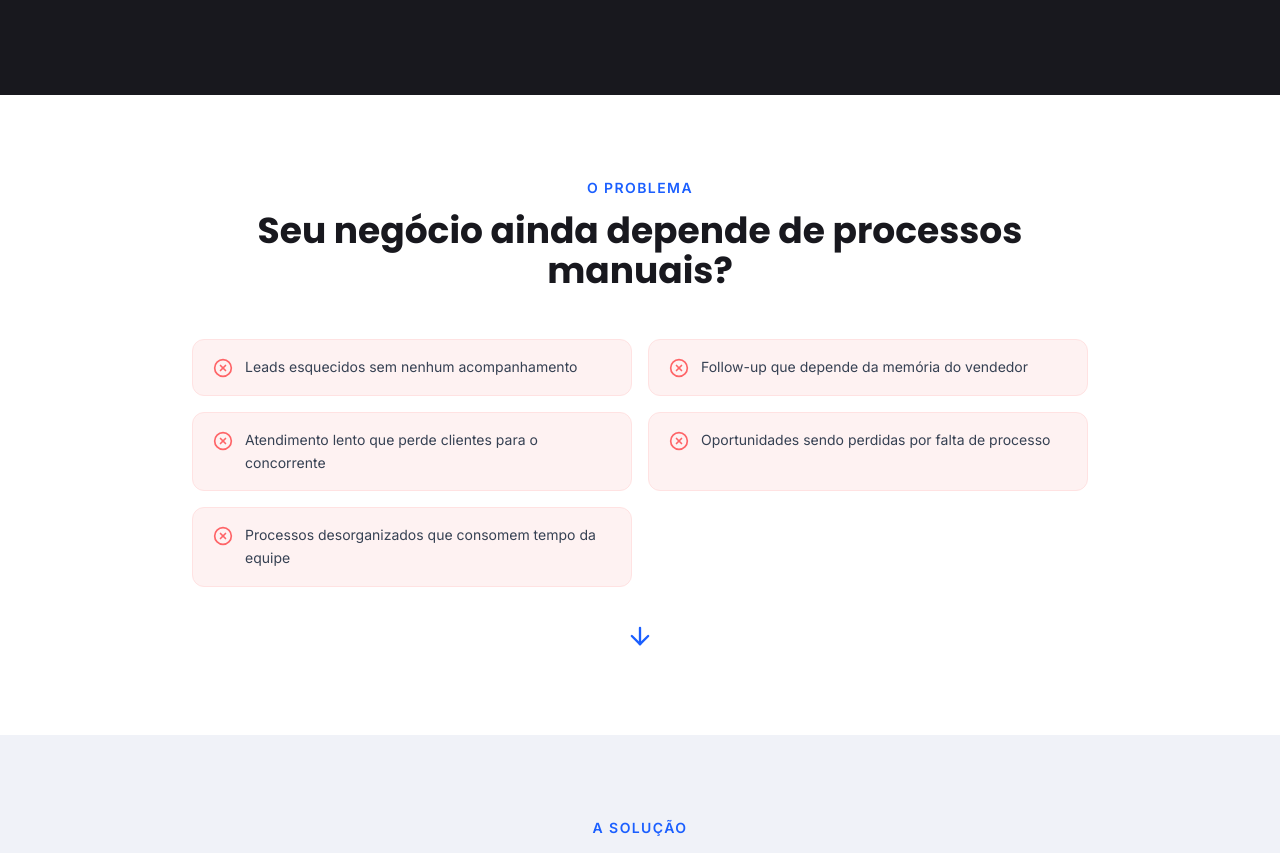
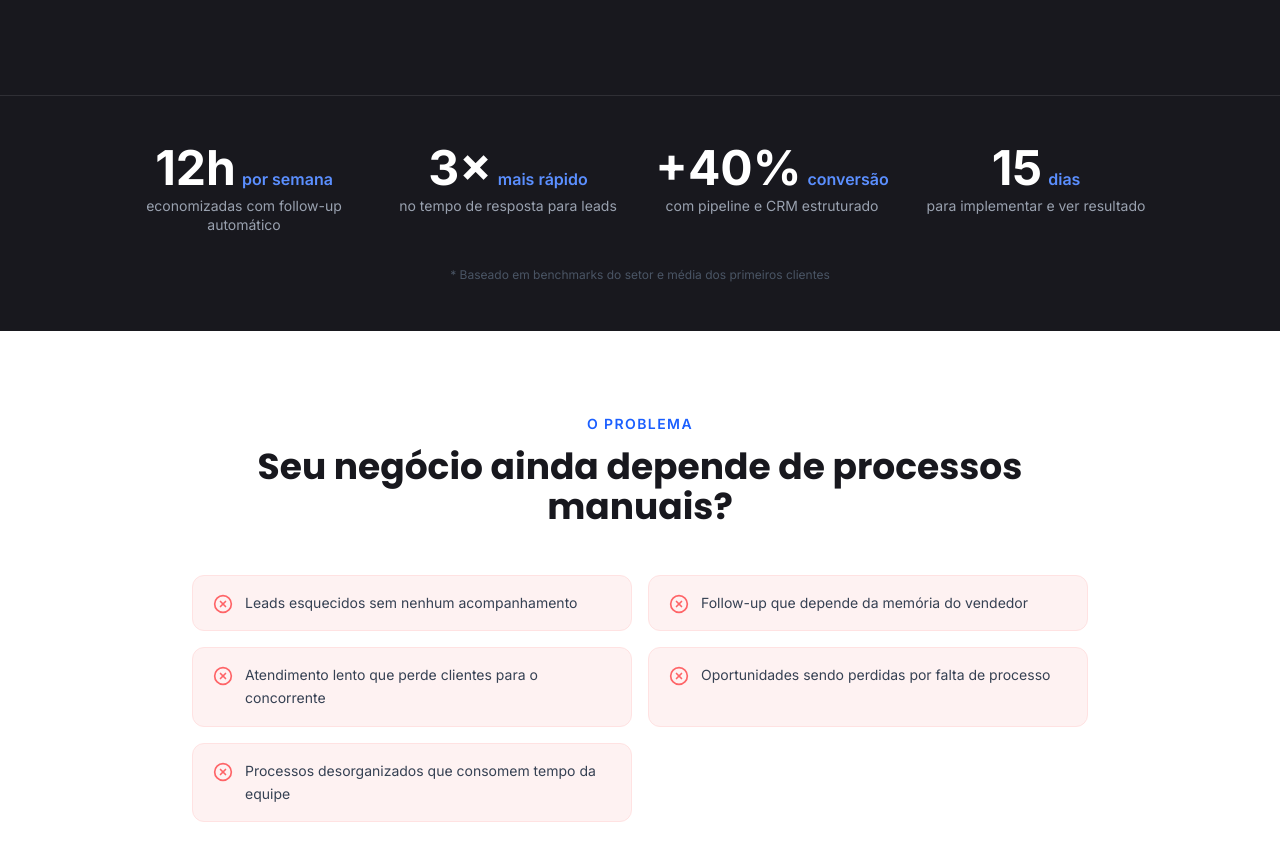
Before and after one commit to jkconsultingti-ops/JkConsulting, a Next.js app: page / in a window 1280 px wide. Shown: the part 1037-1890 px from the top of the page. Built offline with nearby package versions, Linux system fonts and the light colour scheme.

Commit message:
feat: add metrics section with quantitative data after hero

```diff
--- a/src/app/page.tsx
+++ b/src/app/page.tsx
@@ -41,6 +41,7 @@ export default function Home() {
   const beforeItems: string[] = t("home.comparison.before", { returnObjects: true }) as string[];
   const afterItems: string[]  = t("home.comparison.after",  { returnObjects: true }) as string[];
   const serviceItems: { title: string; desc: string; cta: string; slug: string }[] = t("home.services_section.items", { returnObjects: true }) as { title: string; desc: string; cta: string; slug: string }[];
+  const metrics: { value: string; unit: string; desc: string }[] = t("home.metrics.items", { returnObjects: true }) as { value: string; unit: string; desc: string }[];
   const offerItems: string[]  = t("home.offer.items",  { returnObjects: true }) as string[];
   const steps: { title: string; desc: string }[] = t("home.how.steps", { returnObjects: true }) as { title: string; desc: string }[];
 
@@ -85,6 +86,24 @@ export default function Home() {
             </p>
             <AutomationFlow nodes={flowNodes} />
           </div>
+        </div>
+      </section>
+
+      {/* ── MÉTRICAS ── */}
+      <section className="bg-gray-900 border-t border-white/10 py-12 px-4">
+        <div className="max-w-5xl mx-auto">
+          <div className="grid grid-cols-2 md:grid-cols-4 gap-6 md:gap-8">
+            {metrics.map(({ value, unit, desc }) => (
+              <div key={desc} className="text-center">
+                <div className="flex items-baseline justify-center gap-1.5 mb-1">
+                  <span className="text-4xl md:text-5xl font-bold text-white">{value}</span>
+                  <span className="text-blue-400 font-semibold text-base">{unit}</span>
+                </div>
+                <p className="text-gray-400 text-sm leading-snug">{desc}</p>
+              </div>
+            ))}
+          </div>
+          <p className="text-center text-gray-600 text-xs mt-8">* {t("home.metrics.disclaimer")}</p>
         </div>
       </section>
 
--- a/src/lib/i18n/locales/en.json
+++ b/src/lib/i18n/locales/en.json
@@ -18,6 +18,15 @@
       "cta_secondary": "See how to automate my business",
       "flow_label": "How it works in practice",
       "flow_nodes": ["Lead comes in", "AI qualifies", "CRM updates", "Follow-up"]
+    },
+    "metrics": {
+      "disclaimer": "Based on industry benchmarks and early client averages",
+      "items": [
+        { "value": "12h", "unit": "per week", "desc": "saved with automatic follow-up" },
+        { "value": "3×", "unit": "faster", "desc": "response time to leads" },
+        { "value": "+40%", "unit": "conversion", "desc": "with structured pipeline and CRM" },
+        { "value": "15", "unit": "days", "desc": "to implement and see results" }
+      ]
     },
     "problem": {
       "label": "The problem",
--- a/src/lib/i18n/locales/pt.json
+++ b/src/lib/i18n/locales/pt.json
@@ -18,6 +18,15 @@
       "cta_secondary": "Ver como automatizar meu negócio",
       "flow_label": "Como funciona na prática",
       "flow_nodes": ["Lead entra", "IA qualifica", "CRM atualiza", "Follow-up"]
+    },
+    "metrics": {
+      "disclaimer": "Baseado em benchmarks do setor e média dos primeiros clientes",
+      "items": [
+        { "value": "12h", "unit": "por semana", "desc": "economizadas com follow-up automático" },
+        { "value": "3×", "unit": "mais rápido", "desc": "no tempo de resposta para leads" },
+        { "value": "+40%", "unit": "conversão", "desc": "com pipeline e CRM estruturado" },
+        { "value": "15", "unit": "dias", "desc": "para implementar e ver resultado" }
+      ]
     },
     "problem": {
       "label": "O problema",
```
